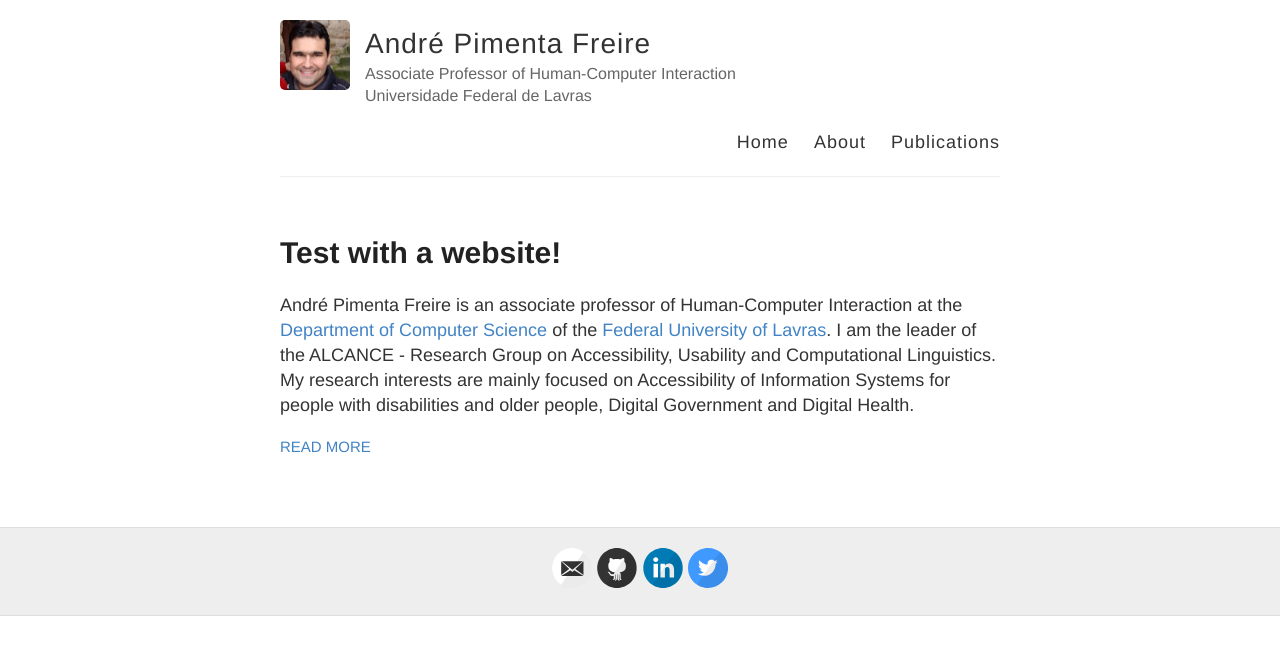
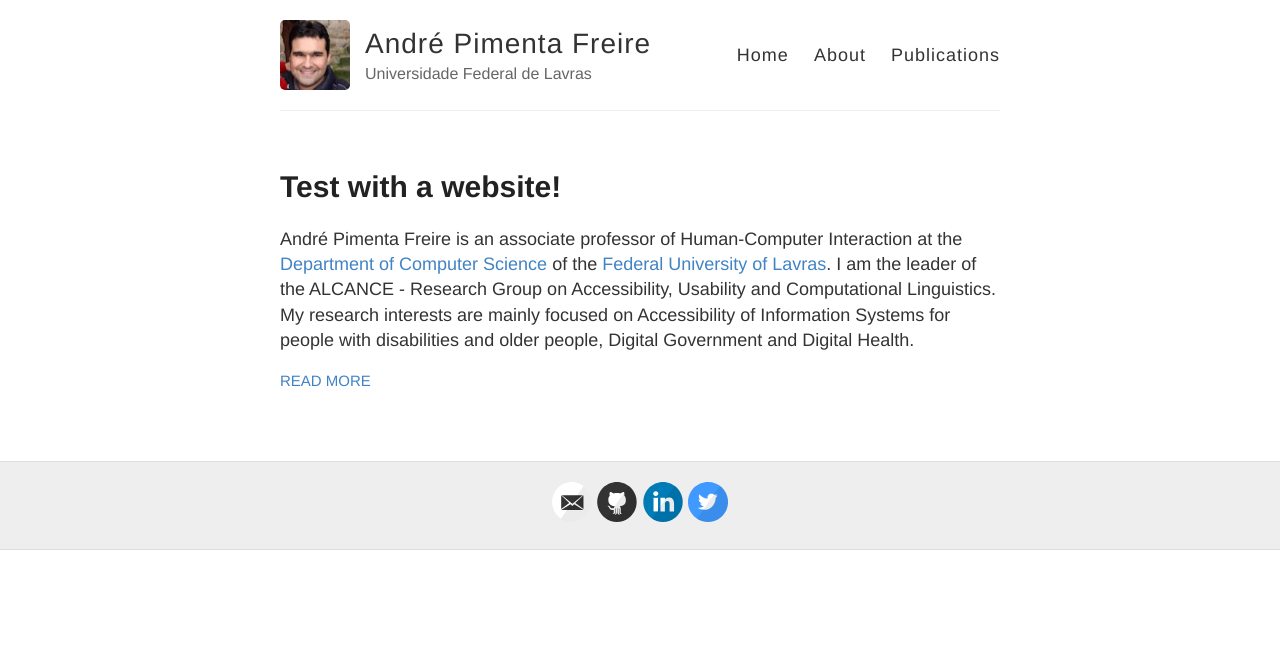
Before and after one commit to apfreire/apfreire.github.io, a Jekyll site: the page built from index.html, in a window 1280 px wide. Shown: the top 655 px of the page. Built offline with Jekyll 4.4.1, drawn with Linux system fonts in a browser that asks for light colours.

Commit message:
Update _config.yml

```diff
--- a/_config.yml
+++ b/_config.yml
@@ -6,7 +6,7 @@
 name: André Pimenta Freire
 
 # Short bio or description (displayed in the header)
-description: Associate Professor of Human-Computer Interaction<br/>Universidade Federal de Lavras
+description: Universidade Federal de Lavras
 
 # URL of your avatar or profile pic (you could use your GitHub profile pic)
 avatar: https://apfreire.github.io/images/photo.jpeg
```
